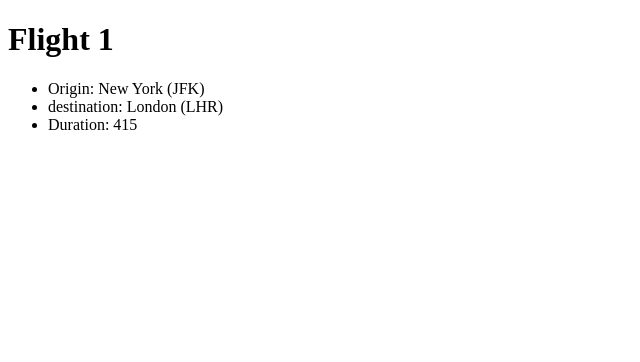
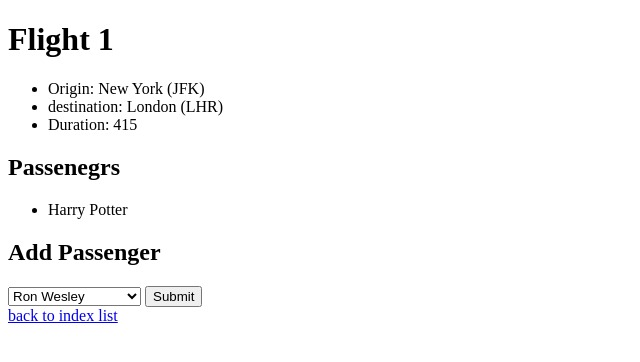
Before and after one commit to ujjwaluzu/cs50w, a Django app: page /flights/1 in a window 1280 px wide. Shown: the top 362 px of the page, without its empty margins (0-640 px from the left). Run offline with Django 5.2, Linux system fonts and the light colour scheme; data comes from the database, SQL or seed files in the repository.

Commit message:
final change to flights

```diff
--- a/airline/flights/models.py
+++ b/airline/flights/models.py
@@ -18,7 +18,7 @@ class Flight(models.Model):
 class Passenger(models.Model):
     first = models.CharField(max_length=64)
     last = models.CharField(max_length=64)
-    flight = models.ManyToManyField(Flight, blank=True, related_name="passengers")
+    flights = models.ManyToManyField(Flight, blank=True, related_name="passengers")
 
     def __str__(self):
         return f"{self.first} {self.last}"
--- a/airline/flights/templates/flights/flight.html
+++ b/airline/flights/templates/flights/flight.html
@@ -7,4 +7,26 @@
         <li>destination: {{ flight.destination }}</li>
         <li>Duration: {{ flight.duration }}</li>
     </ul>
+
+    <h2>Passenegrs</h2>
+    <ul>
+    {% for passenger in passengers %}
+        <li>{{ passenger }}</li>
+        {% empty %}
+            <li>No passengers</li>
+        {% endfor %}
+    </ul>
+
+
+    <h2>Add Passenger</h2>
+    <form action="{% url 'book' flight.id %}" method="post">
+        {% csrf_token %}
+        <select name="passenger">
+            {% for passenger in non_passengers %}
+                <option value="{{ passenger.id }}">{{ passenger }}</option>
+            {% endfor %}
+        </select>
+        <input type="submit">
+    </form>
+    <a href="{% url 'index' %}">back to index list</a>
 {% endblock%}
--- a/airline/flights/templates/flights/index.html
+++ b/airline/flights/templates/flights/index.html
@@ -4,7 +4,7 @@
     <h1>Flights</h1>
     <ul>
         {% for flight in flights %}
-            <li><a href="{% url 'flight' flight.id %}">Flight {{ flight.id }}</a>: {{ flight.origin }} to {{ flight.destination }}</li>
+            <li><a href="{% url 'flight' flight.id %}">Flight {{ flight.id }}: {{ flight.origin }} to {{ flight.destination }}</a></li>
         {% endfor %}
     </ul>
 {% endblock %}
--- a/airline/flights/urls.py
+++ b/airline/flights/urls.py
@@ -3,5 +3,6 @@ from . import views
 
 urlpatterns = [
     path("", views.index, name="index"),
-    path("<int:flight_id>", views.flight, name="flight")
+    path("<int:flight_id>", views.flight, name="flight"),
+    path("<int:flight_id>/book", views.book, name="book")
 ]
--- a/airline/flights/views.py
+++ b/airline/flights/views.py
@@ -1,5 +1,7 @@
 from django.shortcuts import render
-from .models import Flight
+from .models import Flight, Passenger
+from django.http import HttpResponseRedirect
+from django.urls import reverse
 # Create your views here.
 def index(request):
     return render(request, "flights/index.html", {
@@ -9,5 +11,15 @@ def index(request):
 def flight(request, flight_id):
     flight = Flight.objects.get(pk=flight_id)
     return render(request, "flights/flight.html", {
-        "flight": flight
+        "flight": flight,
+        "passengers": flight.passengers.all(),
+        "non_passengers": Passenger.objects.exclude(flights=flight).all()
     })
+
+def book(request, flight_id):
+    if request.method == "POST":
+        flight = Flight.objects.get(pk=flight_id)
+        passenger = Passenger.objects.get(pk=int(request.POST["passenger"]))
+        passenger.flights.add(flight)
+
+        return HttpResponseRedirect(reverse("flight", args=(flight.id,)))
```
Also changed, not shown: airline/flights/admin.py (+7 -2 lines), airline/db.sqlite3, airline/flights/migrations/0006_rename_flight_passenger_flights.py (added).
